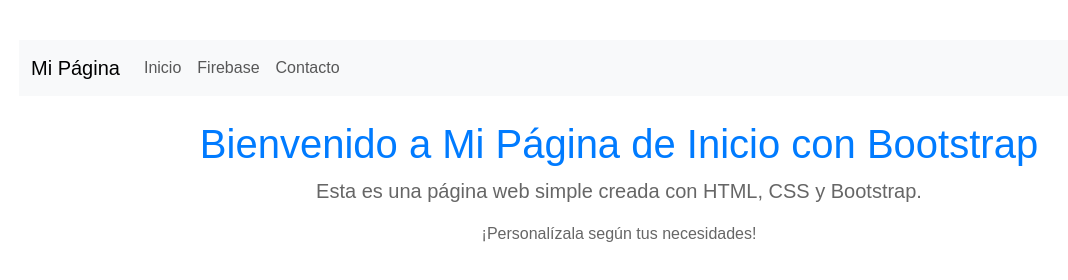
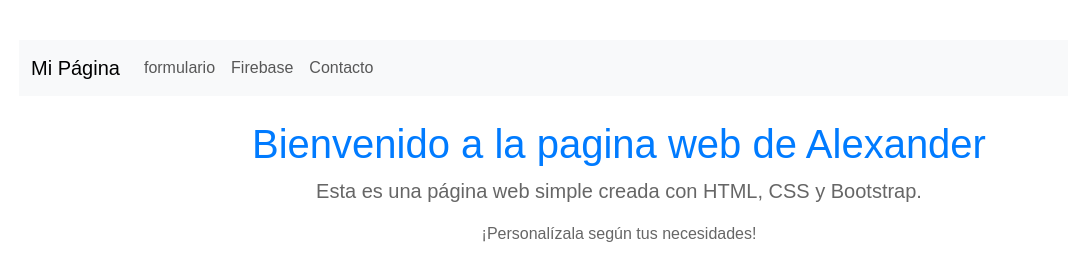
Before and after one commit to xandersdk/xandersdk.github.io, a plain HTML site: page index.html in a window 1280 px wide. Shown: the whole page, without its empty margins (21-1089 px from the left). Drawn offline with nearby package versions, Linux system fonts and the light colour scheme.

Commit message:
formulario

```diff
--- a/index.html
+++ b/index.html
@@ -35,7 +35,7 @@
             <div class="collapse navbar-collapse" id="navbarNav">
                 <ul class="navbar-nav ml-auto">
                     <li class="nav-item">
-                        <a class="nav-link" href="#">Inicio</a>
+                        <a class="nav-link" href="formulario.html">formulario</a>
                     </li>
                     <li class="nav-item">
                         <a class="nav-link" href="firebase.html">Firebase</a>
@@ -49,7 +49,7 @@
     </nav>
 
     <div class="container mt-4">
-        <h1>Bienvenido a Mi Página de Inicio con Bootstrap</h1>
+        <h1>Bienvenido a la pagina web de Alexander</h1>
 
         <p class="lead">Esta es una página web simple creada con HTML, CSS y Bootstrap.</p>
 
```
